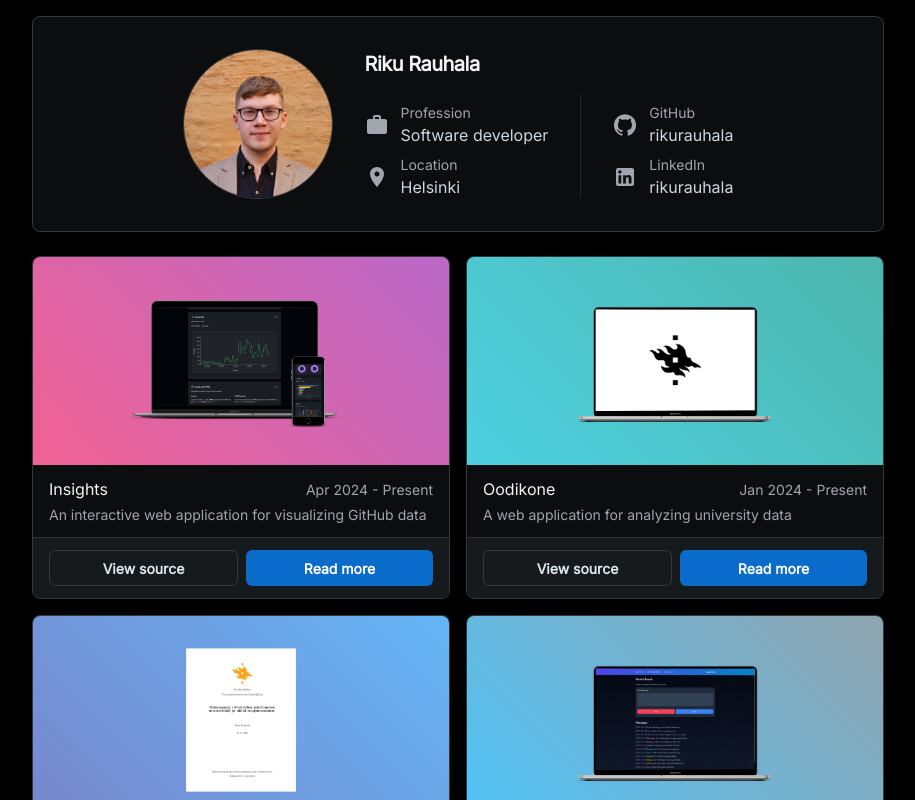
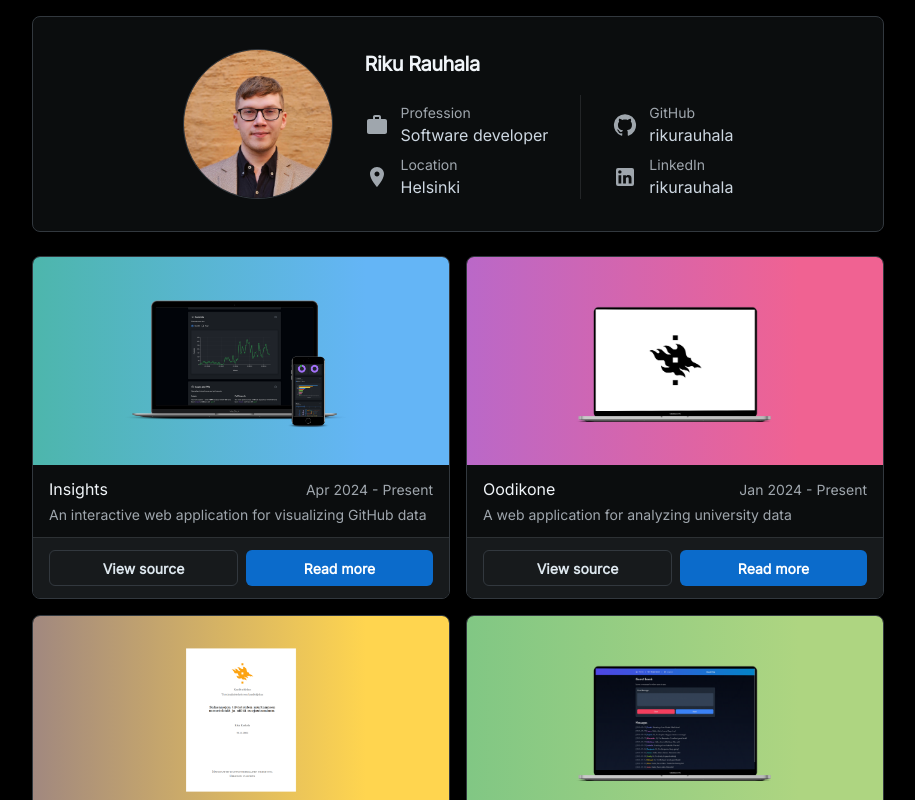
Before and after one commit to rikurauhala/rikurauhala.github.io, a React (Vite) app: page / in a window 1280 px wide. Shown: the top 800 px of the page, without its empty margins (182-1097 px from the left). Built offline with nearby package versions, Linux system fonts and the light colour scheme.

Commit message:
Create a function for creating linear gradients

```diff
--- a/src/components/Projects/Projects.tsx
+++ b/src/components/Projects/Projects.tsx
@@ -1,14 +1,41 @@
 import Grid from '@mui/joy/Grid'
+import {
+  amber,
+  blue,
+  blueGrey,
+  brown,
+  cyan,
+  deepOrange,
+  deepPurple,
+  green,
+  grey,
+  indigo,
+  lightBlue,
+  lightGreen,
+  lime,
+  orange,
+  pink,
+  purple,
+  red,
+  teal,
+  yellow,
+} from '@mui/material/colors'
 
 import { Project } from '~/types'
 import ProjectCard from './ProjectCard'
+
+const getLinearGradient = (color1: string, color2: string): string => {
+  return `linear-gradient(90deg, ${color1} 0%, ${color2} 80%)`
+}
+
+const level = 300
 
 const Projects = (): JSX.Element => {
   const projects: Project[] = [
     {
       key: 'insights',
       image: 'insights.png',
-      background: 'linear-gradient(45deg, #f06292 0%, #ba68c8 100%)',
+      background: getLinearGradient(teal[level], blue[level]),
       name: 'Insights',
       duration: 'Apr 2024 - Present',
       description: 'An interactive web application for visualizing GitHub data',
@@ -17,7 +44,7 @@ const Projects = (): JSX.Element => {
     {
       key: 'oodikone',
       image: 'oodikone.png',
-      background: 'linear-gradient(45deg, #4dd0e1 0%, #4db6ac 100%)',
+      background: getLinearGradient(purple[level], pink[level]),
       name: 'Oodikone',
       duration: 'Jan 2024 - Present',
       description: 'A web application for analyzing university data',
@@ -26,7 +53,7 @@ const Projects = (): JSX.Element => {
     {
       key: 'bsc-thesis',
       image: 'bsc-thesis.png',
-      background: 'linear-gradient(45deg, #7986cb 0%, #64b5f6 100%)',
+      background: getLinearGradient(brown[level], amber[level]),
       name: 'B.Sc thesis',
       duration: 'Aug 2023 - Dec 2023',
       description: "Bachelor's thesis in computer science",
@@ -35,7 +62,8 @@ const Projects = (): JSX.Element => {
     {
       key: 'hack-this',
       image: 'hack-this.png',
-      background: 'linear-gradient(45deg, #4fc3f7 0%, #90a4ae 100%)',
+      background: getLinearGradient(green[level], lightGreen[level]),
+
       name: 'Hack This',
       duration: 'Jul 2023 - Aug 2023',
       description: 'A web application demonstrating common security vulnerabilities',
@@ -44,7 +72,7 @@ const Projects = (): JSX.Element => {
     {
       key: 'berry-picker-tracker',
       image: 'berry-picker-tracker.png',
-      background: 'linear-gradient(45deg, #ba68c8 0%, #9575cd 100%)',
+      background: getLinearGradient(indigo[level], blue[level]),
       name: 'Berry Picker Tracker',
       duration: 'Jan 2023 - May 2023',
       description:
@@ -54,7 +82,7 @@ const Projects = (): JSX.Element => {
     {
       key: '0b-is',
       image: '0b-is.png',
-      background: 'linear-gradient(45deg, #4db6ac 0%, #4fc3f7 100%)',
+      background: getLinearGradient(purple[level], deepPurple[level]),
       name: '0b.is',
       duration: 'Dec 2022 - Feb 2023',
       description:
```
